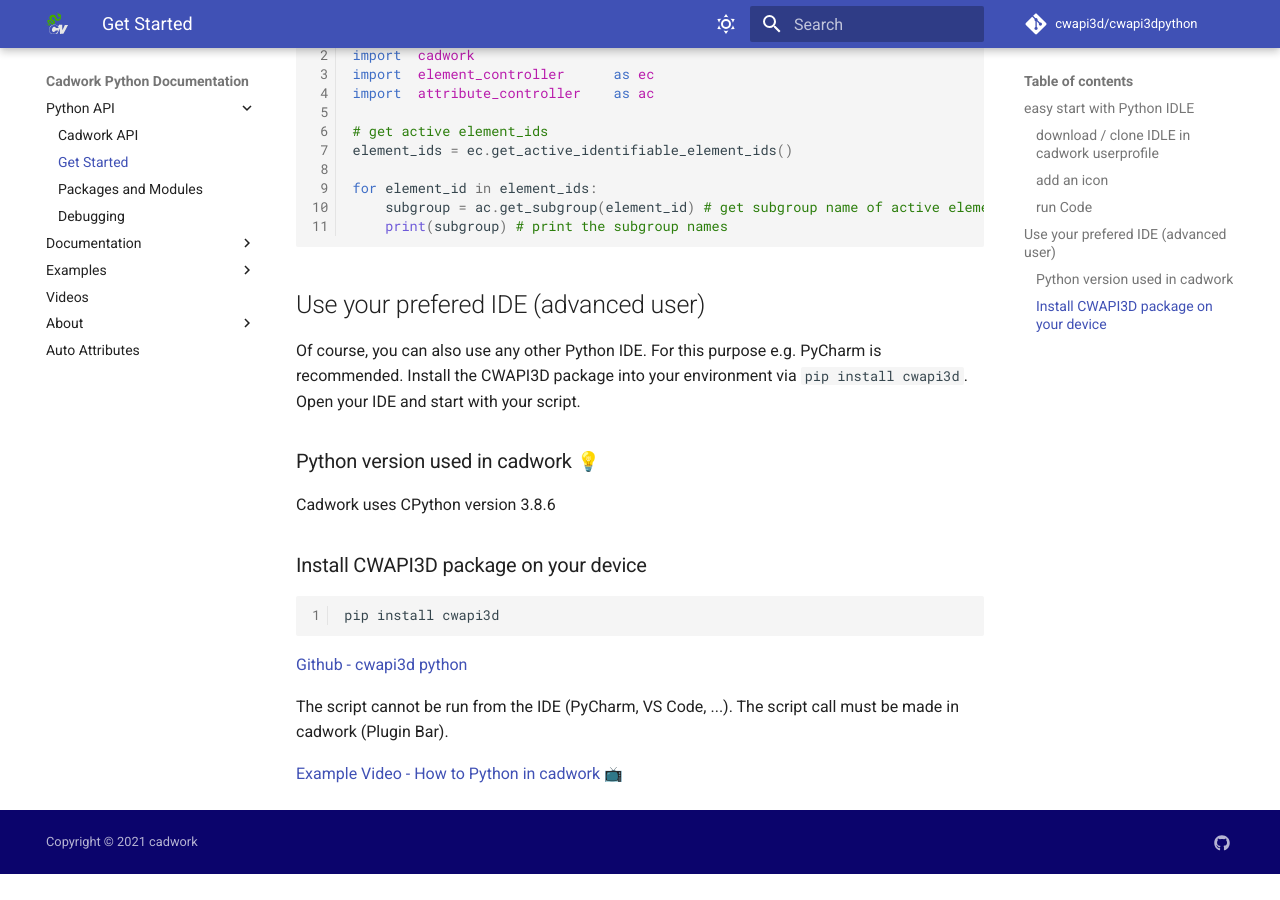
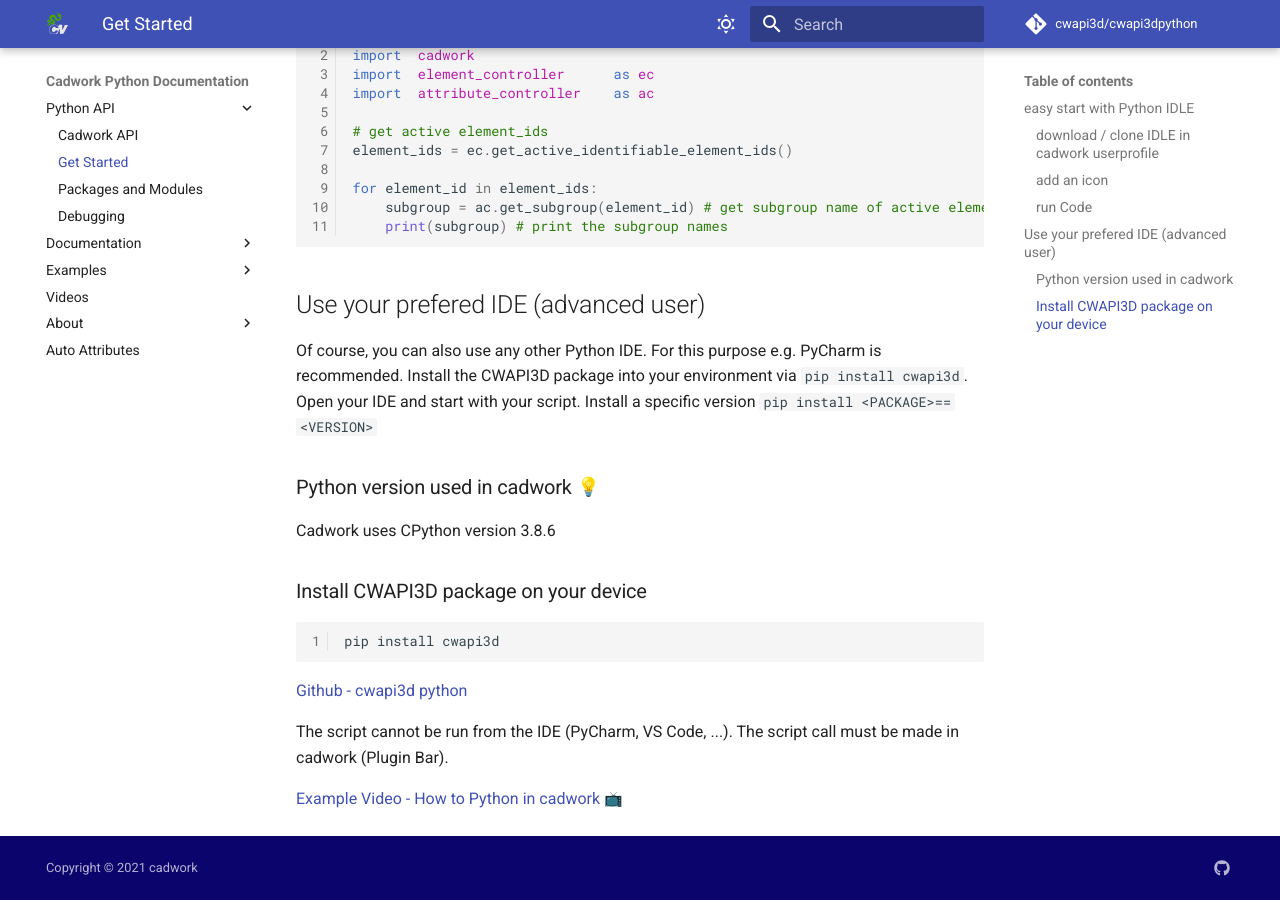
Before and after one commit to cwapi3d/cwapi3dpython, an MkDocs documentation site: the page built from docs/get_started.md, in a window 1280 px wide and 900 px high, scrolled down 4013 px. Built offline with MkDocs 1.6.1 and Material for MkDocs 9.7.7, drawn with Linux system fonts in a browser that asks for light colours; emoji names are drawn with the system emoji font; comment, search, counter and statistics services are not loaded; before the commit the page ends 4887 px from its top, so only the background shows below that.

Commit message:
add versioning

````diff
--- a/docs/get_started.md
+++ b/docs/get_started.md
@@ -85,6 +85,7 @@ for element_id in element_ids:
 Of course, you can also use any other Python IDE.
 For this purpose e.g. PyCharm is recommended.
 Install the CWAPI3D package into your environment via ```pip install cwapi3d```. Open your IDE and start with your script.
+Install a specific version ```pip install <PACKAGE>==<VERSION>```
 
 
 ### Python version used in cadwork :bulb:  <br>
--- a/mkdocs.yml
+++ b/mkdocs.yml
@@ -105,6 +105,8 @@ plugins:
   - search:
       separator: '[\s\-\.\_]+'
   - mkdocstrings
+  - mkdocs-versioning:
+      version: "version 1.2.5"
 
 
 extra:
````
